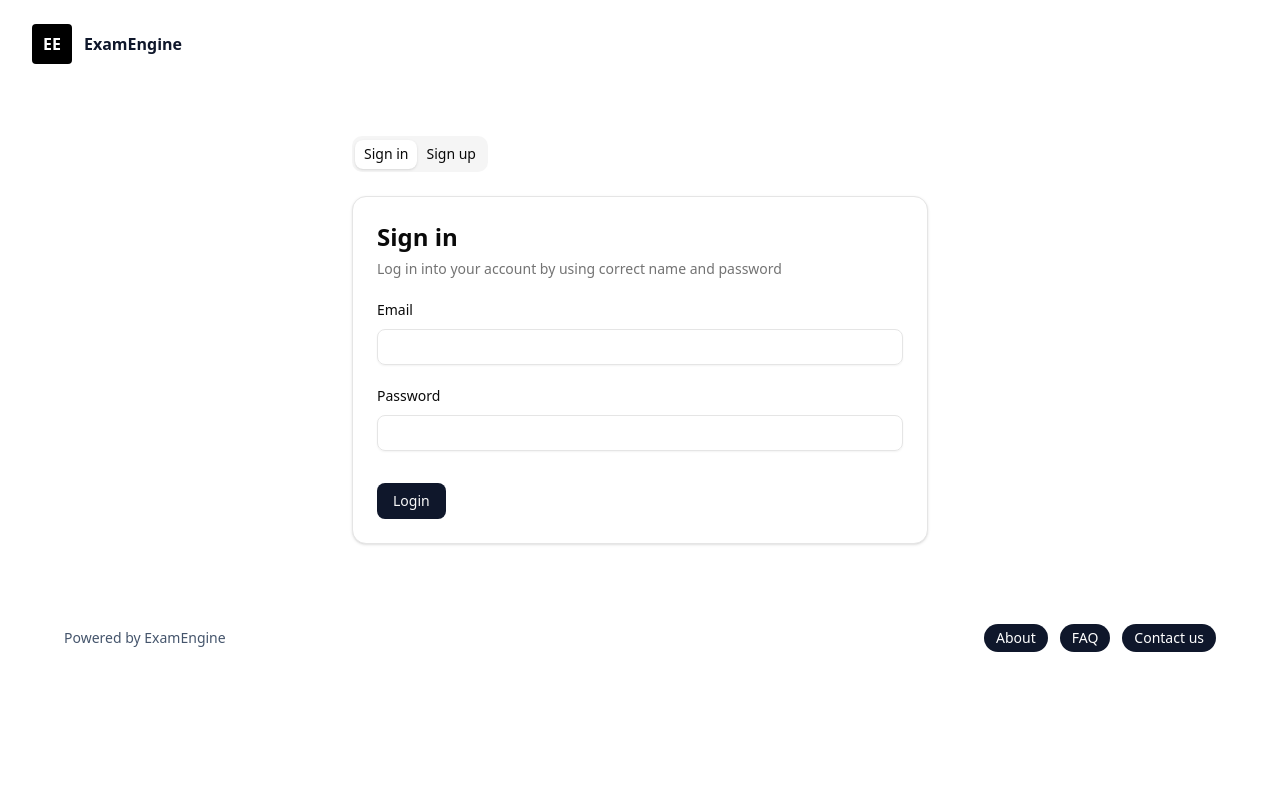
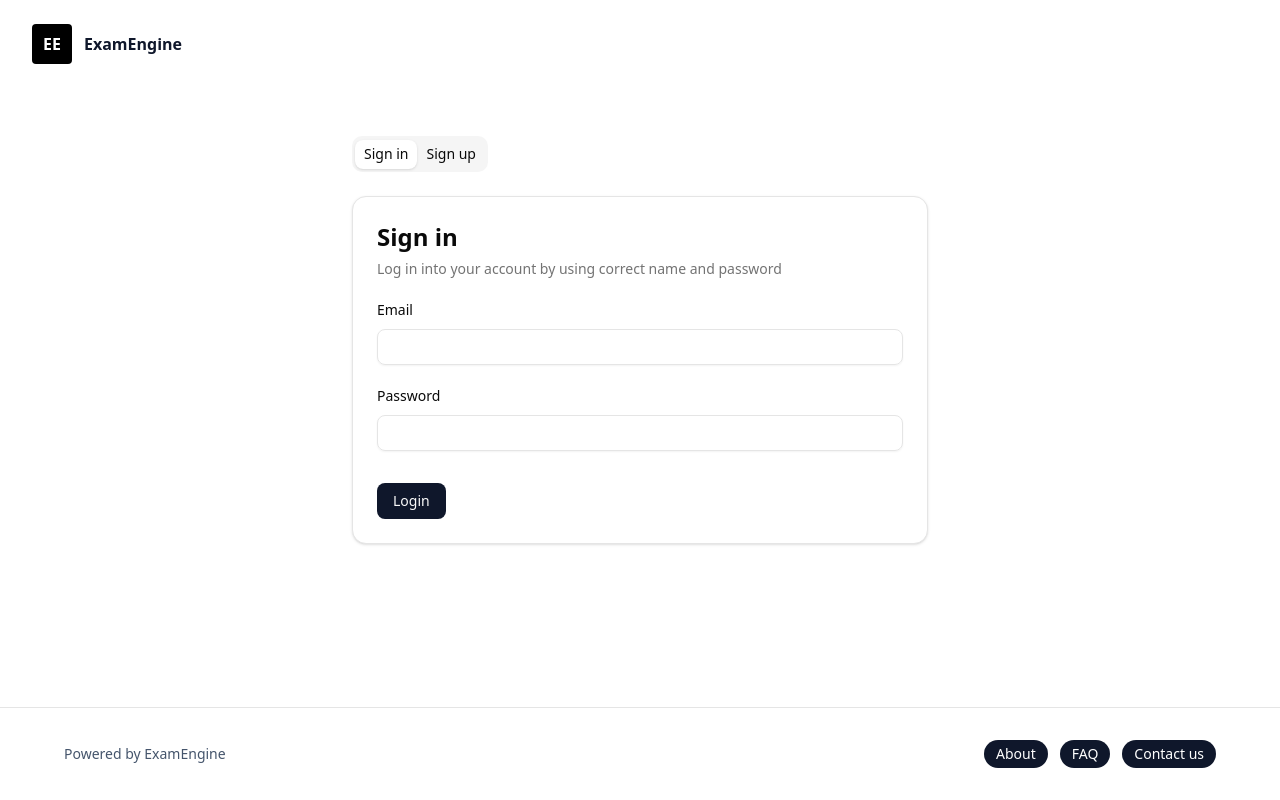
Before and after one commit to KhourySpecialProjects/ExamEngine, a Next.js app in the folder frontend/: page /login in a window 1280 px wide. Built offline with nearby package versions, Linux system fonts and the light colour scheme; no server answers.

Commit message:
fix: make the footer fixed

```diff
--- a/frontend/src/app/login/page.tsx
+++ b/frontend/src/app/login/page.tsx
@@ -128,7 +128,7 @@ export default function Login() {
               <TabsContent value="signup">
                 <Card>
                   <CardHeader>
-                    <CardTitle>Sign up</CardTitle>
+                    <CardTitle className="text-2xl">Sign up</CardTitle>
                     <CardDescription>Create an account</CardDescription>
                   </CardHeader>
                   <CardContent className="grid gap-6">
@@ -169,7 +169,7 @@ export default function Login() {
       </main>
 
       {/* Footer */}
-      <footer className="py-8 px-8">
+      <footer className="fixed bottom-0 left-0 w-full py-8 bg-white border-t">
         <div className="max-w-6xl mx-auto flex items-center justify-between">
           <div className="text-sm text-slate-600">Powered by ExamEngine</div>
           <div className="flex items-center gap-3">
```
